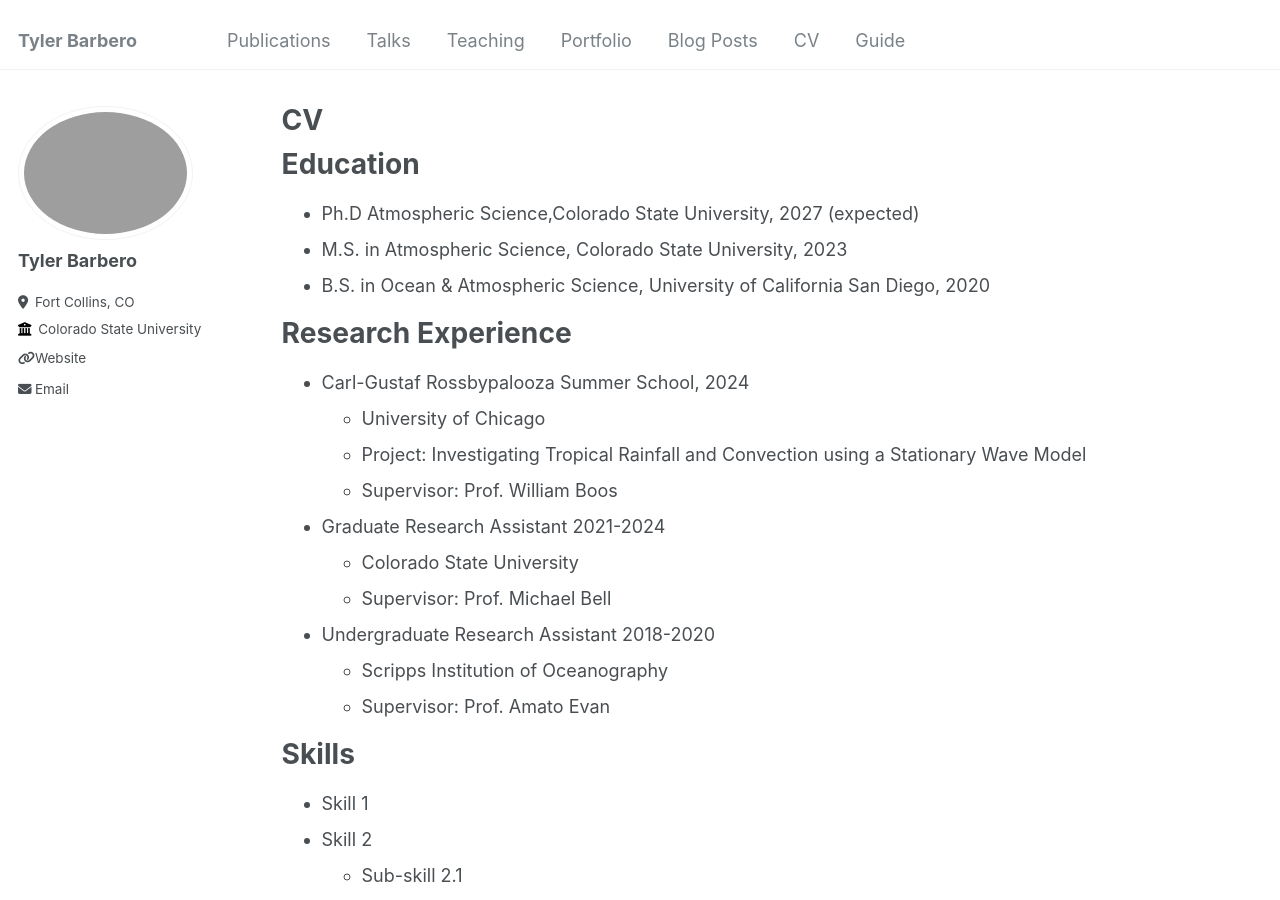
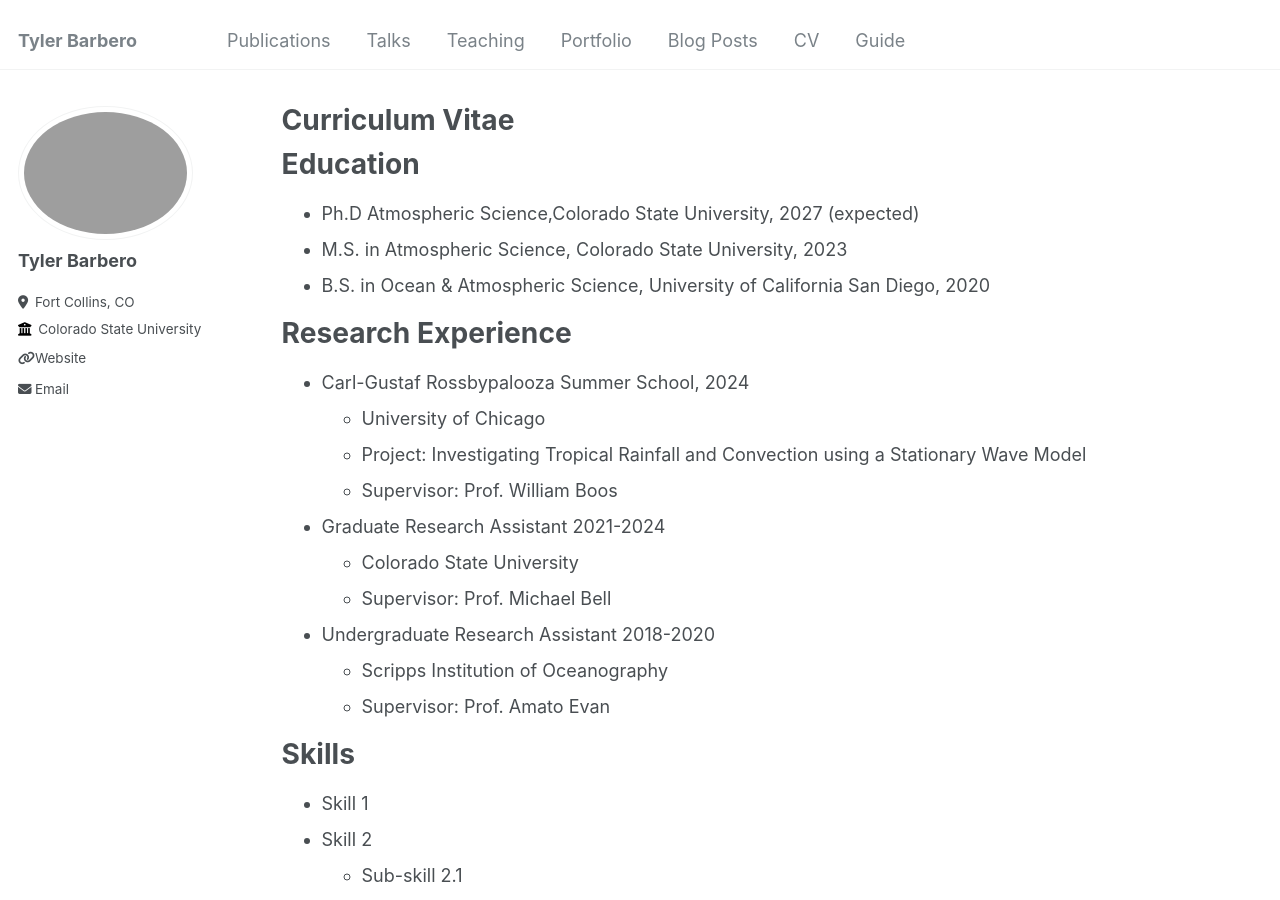
Before and after one commit to tbarbero/tbarbero.github.io, a Jekyll site: the page built from _pages/cv.md, in a window 1280 px wide and 900 px high. Built offline with Jekyll 4.4.1, drawn with Linux system fonts in a browser that asks for light colours.

```diff
--- a/_pages/cv.md
+++ b/_pages/cv.md
@@ -1,6 +1,6 @@
 ---
 layout: archive
-title: "CV"
+title: "Curriculum Vitae"
 permalink: /cv/
 author_profile: true
 redirect_from:
```
Also changed, not shown: _pages/about.md (+2 -0 lines).
